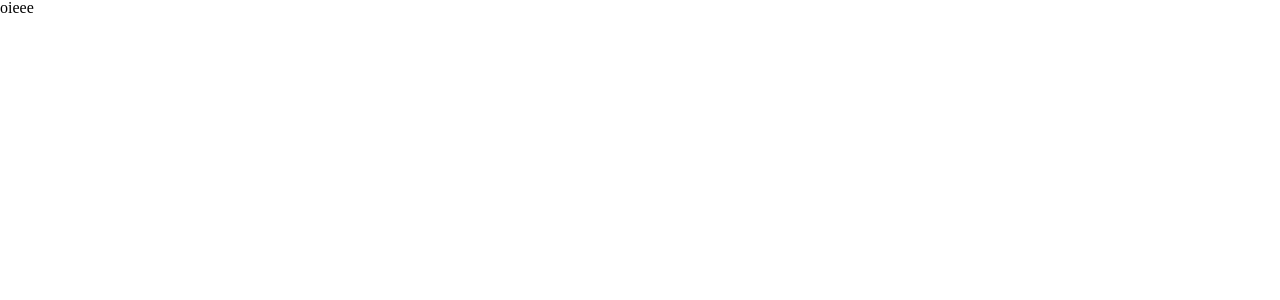
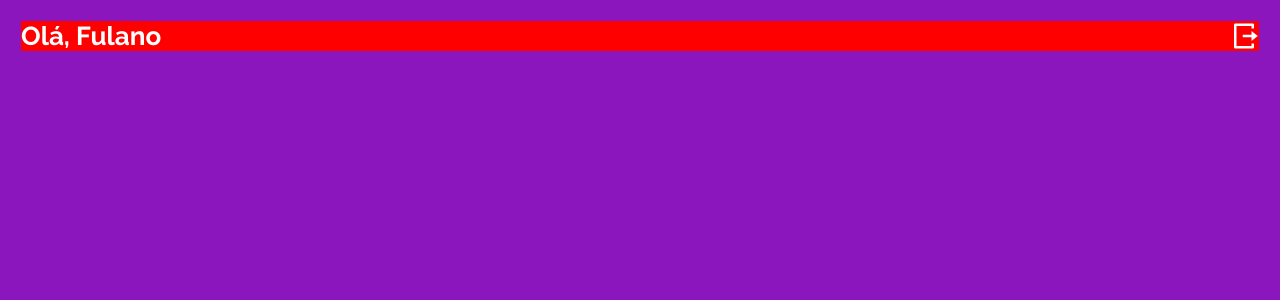
Before and after one commit to jvitorfeliciano/my-wallet, a React (Create React App) app: page /extract in a window 1280 px wide. Shown: the top 300 px of the page. Built offline with nearby package versions, Linux system fonts and the light colour scheme.

Commit message:
feat: add the header to the Extract Page

```diff
--- a/src/pages/ExtractPage/ExtractPage.js
+++ b/src/pages/ExtractPage/ExtractPage.js
@@ -1,9 +1,44 @@
 import { Link } from "react-router-dom";
 import styled from "styled-components";
+import { RiLogoutBoxRLine } from "react-icons/ri";
 
-export default function ExtractPage(){
+export default function ExtractPage() {
+  return (
+    <Container>
+      <Header>
+        <UserName>Olá, Fulano</UserName>
+        <RiLogoutBoxRLine />
+      </Header>
+    </Container>
+  );
+}
 
-    return(
-        <div>oieee</div>
-    )
-}
+const Container = styled.main`
+  width: 100vw;
+  height: 100vh;
+  display: flex;
+  flex-direction: column;
+  align-items: center;
+  background-color: #8c16be;
+  padding: 21px;
+`;
+const Header = styled.section`
+  width: 100%;
+  background: red;
+  display: flex;
+  justify-content: space-between;
+  align-items: center;
+  svg {
+    color: #ffffff;
+    font-size: 30px;
+  }
+`;
+const UserName = styled.span`
+
+    font-family: "Raleway";
+    font-style: normal;
+    font-weight: 700;
+    font-size: 26px;
+    color: #FFFFFF;
+
+`
```
